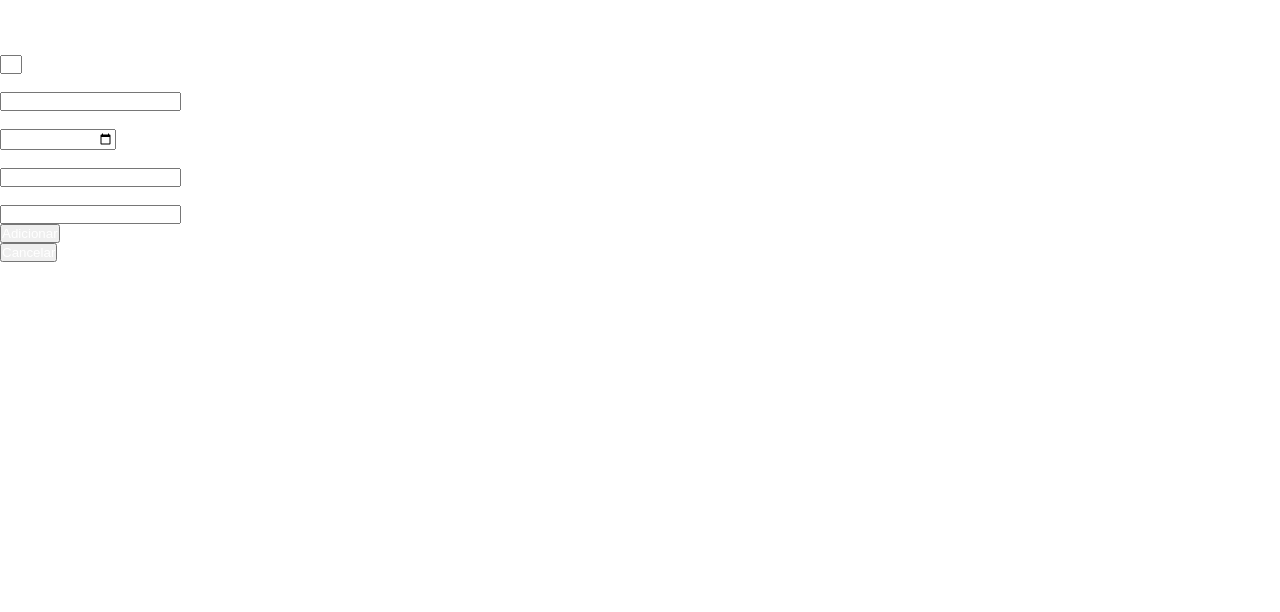
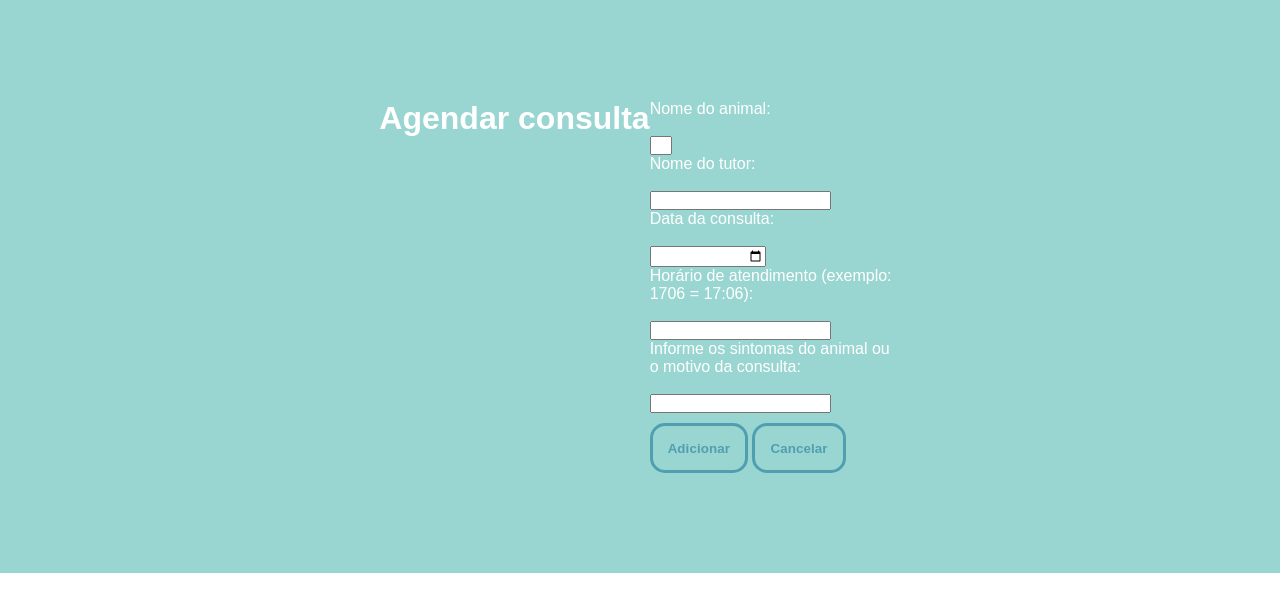
Before and after one commit to ciraht/dogdodoiAGORAVAI2, a Flask app: page /agendar_consulta in a window 1280 px wide. Shown: the top 612 px of the page. Run offline with Flask 3, Linux system fonts and the light colour scheme; lists and menus that the app fills with data are empty.

Commit message:
Organizando o css
As duas páginas de adicionar conteúdo em listas agora estão ligadas ao mesmo arquivo css.

```diff
--- a/Templates/adicionar_paciente.html
+++ b/Templates/adicionar_paciente.html
@@ -4,7 +4,7 @@
     <meta charset="UTF-8">
     <meta name="viewport" content="width=device-width, initial-scale=1.0">
     <title>Adicionar paciente</title>
-    <link rel="stylesheet" href="../static/css/adicionar_paciente.css">
+    <link rel="stylesheet" href="../static/css/adicionar_e_agendar.css">
 </head>
 <body>
     <header>
--- a/Templates/agendar_consulta.html
+++ b/Templates/agendar_consulta.html
@@ -4,22 +4,23 @@
     <meta charset="UTF-8">
     <meta name="viewport" content="width=device-width, initial-scale=1.0">
     <title>Adicionar consulta</title>
-    <link rel="stylesheet" href="../static/css/agendar_consulta.css">
+    <link rel="stylesheet" href="../static/css/adicionar_e_agendar.css">
 </head>
 <body>
+    <header></header>
+    <main>
         <h1>Agendar consulta</h1>
 
         <form action="/agendar_consulta" method="POST">
             <!-- # Código[0], nome[1], espécie[2], raça[3], peso[4], nome do tutor[5]
             # e telefone de contato [6]. -->
             <label for="nomes"> Nome do animal: </label><br>
-
-
             <select id="nomes" name="nomes">
                 {% for paciente in pacientes %}
-            <option >{{paciente[1]}}</option>
+                <option>{{paciente[1]}}</option>
                 {% endfor %}
             </select> <br>
+
             <label for="nome-tutor">Nome do tutor: </label><br>
             <input type="text" id="nome-tutor" name="nome-tutor" required><br>
 
@@ -32,8 +33,10 @@
             <label for="sintomas">Informe os sintomas do animal ou o motivo da consulta:</label><br>
             <input type="text" id="sintomas" name="sintomas" required><br>
 
-        <button type="submit">Adicionar</button>
+            <button type="submit" class="botao-especial">Adicionar</button>
+            <a href="/"><button class="botao-especial"> Cancelar </button></a>
         </form>
-    <a href="/"><button> Cancelar </button></a>
+
+    </main>
 </body>
 </html>
```
Also changed, not shown: static/css/adicionar_e_agendar.css (renamed from static/css/adicionar_paciente.css). Lines whose indentation alone changed are shown as unchanged.
